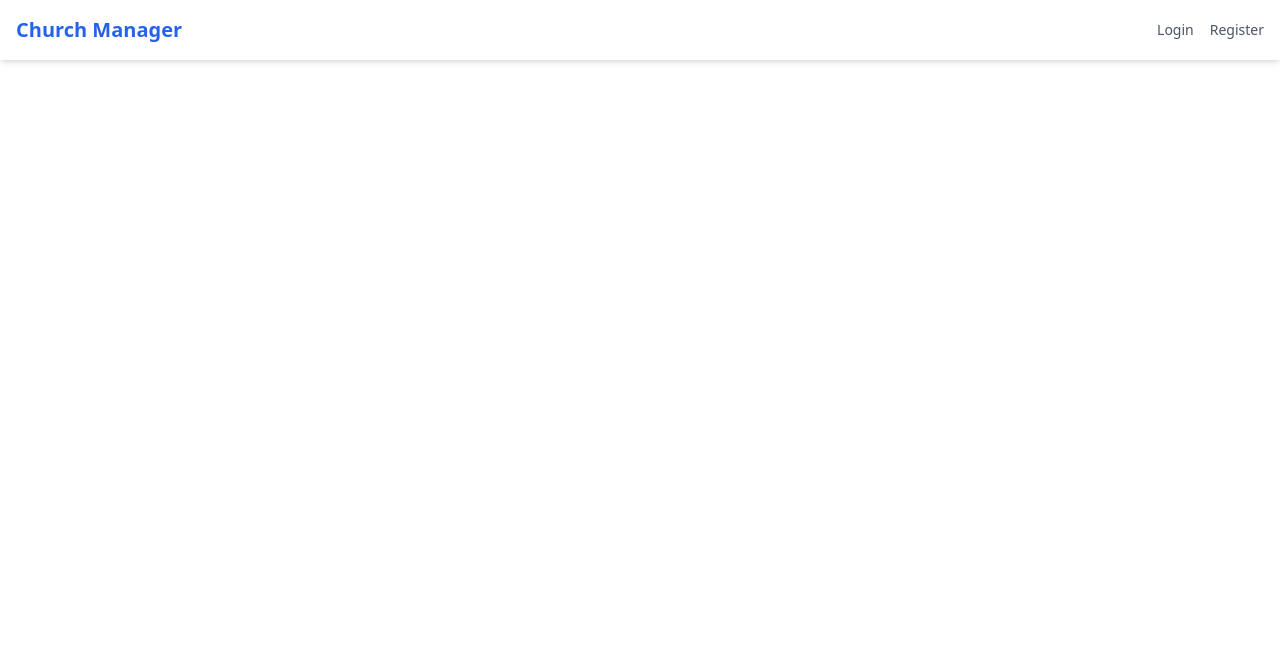
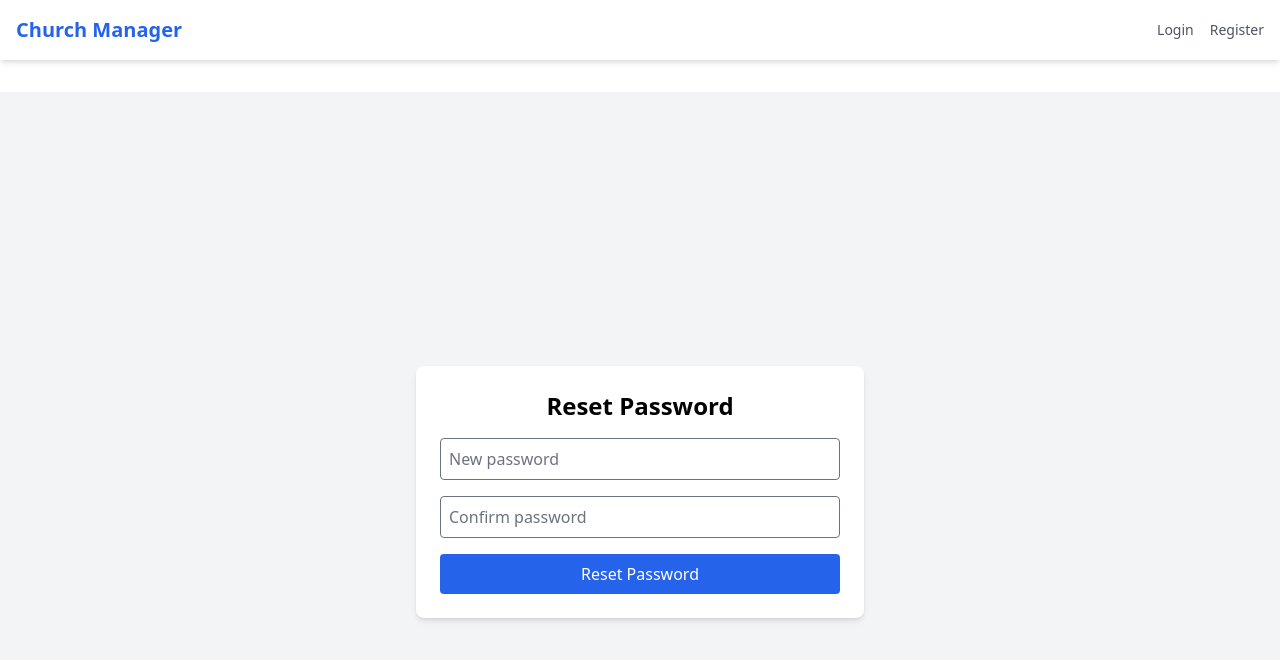
Before and after one commit to muriithithegoat/church-frontend, a React (Create React App) app: page /reset-password/1 in a window 1280 px wide. Shown: the top 660 px of the page. Built offline with nearby package versions, Linux system fonts and the light colour scheme.

Commit message:
making a reset password page

```diff
--- a/src/App.js
+++ b/src/App.js
@@ -1,3 +1,4 @@
+// src/App.js
 import React from 'react';
 import { BrowserRouter as Router, Routes, Route } from 'react-router-dom';
 import Navbar from './components/Navbar';
@@ -9,14 +10,16 @@ import Dashboard from './components/Dashboard';
 import Login from './pages/Login';
 import Register from './pages/Register';
 import ForgotPassword from './pages/ForgotPassword';
+import ResetPassword from './pages/ResetPassword'; // ✅ NEW
 
 const App = () => {
   return (
     <Router>
-       <Navbar />
+      <Navbar />
       <div className="p-4"></div>
       <Routes>
         <Route path="/forgot-password" element={<ForgotPassword />} />
+        <Route path="/reset-password/:token" element={<ResetPassword />} /> {/* ✅ NEW */}
         <Route path="/login" element={<Login />} />
         <Route path="/register" element={<Register />} />
         <Route path="/" element={<Layout />}>
--- /dev/null
+++ b/src/pages/ResetPassword.js
@@ -0,0 +1,68 @@
+import React, { useState } from 'react';
+import axios from 'axios';
+import { useParams, useNavigate } from 'react-router-dom';
+
+const ResetPassword = () => {
+  const { token } = useParams();
+  const navigate = useNavigate();
+
+  const [password, setPassword] = useState('');
+  const [confirmPassword, setConfirmPassword] = useState('');
+  const [error, setError] = useState('');
+  const [success, setSuccess] = useState('');
+
+  const handleSubmit = async (e) => {
+    e.preventDefault();
+    setError('');
+    setSuccess('');
+
+    if (!password || !confirmPassword) {
+      return setError('Please fill in both fields');
+    }
+
+    if (password !== confirmPassword) {
+      return setError('Passwords do not match');
+    }
+
+    try {
+      await axios.post(`http://localhost:5000/api/auth/reset-password/${token}`, { password });
+      setSuccess('✅ Password reset successful. You can now log in.');
+      setTimeout(() => navigate('/login'), 2500);
+    } catch (err) {
+      console.error('Reset error:', err);
+      setError(err.response?.data?.message || 'Reset failed. Token may be invalid or expired.');
+    }
+  };
+
+  return (
+    <div className="flex items-center justify-center h-screen bg-gray-100 px-4">
+      <form onSubmit={handleSubmit} className="bg-white p-6 rounded-lg shadow-md w-full max-w-md space-y-4">
+        <h2 className="text-2xl font-bold text-center">Reset Password</h2>
+        {error && <p className="text-red-500 text-sm text-center">{error}</p>}
+        {success && <p className="text-green-600 text-sm text-center">{success}</p>}
+        <input
+          type="password"
+          placeholder="New password"
+          className="w-full p-2 border rounded"
+          value={password}
+          onChange={(e) => setPassword(e.target.value)}
+        />
+        <input
+          type="password"
+          placeholder="Confirm password"
+          className="w-full p-2 border rounded"
+          value={confirmPassword}
+          onChange={(e) => setConfirmPassword(e.target.value)}
+        />
+        <button
+          type="submit"
+          className="w-full bg-blue-600 text-white p-2 rounded hover:bg-blue-700 transition"
+        >
+          Reset Password
+        </button>
+      </form>
+    </div>
+  );
+};
+
+export default ResetPassword;
```
